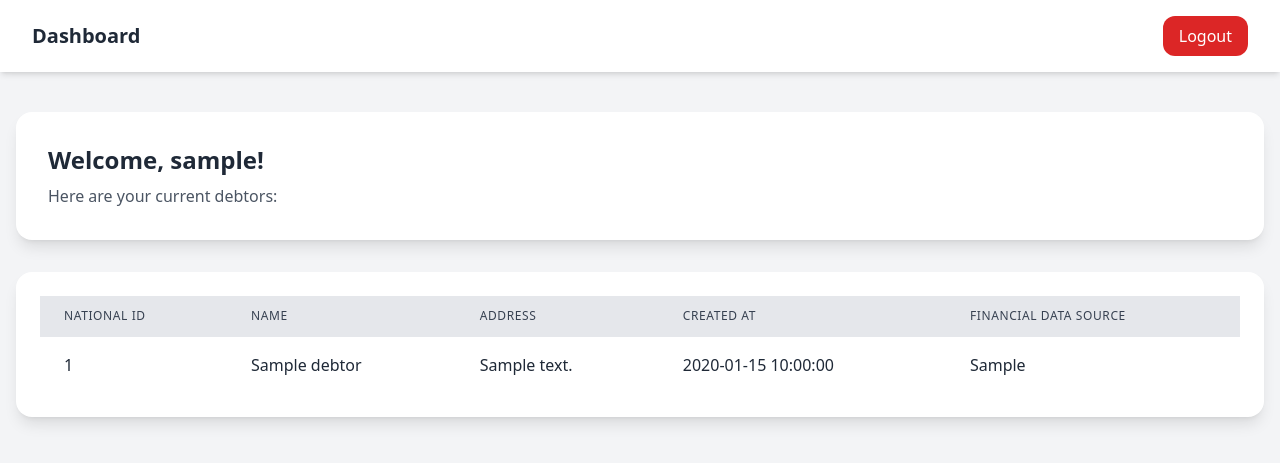
After one commit to A-D-DBS-application/web-application-2025-group-20, a Flask app: page /dashboard in a window 1280 px wide. The commit adds this page. Shown: the top 463 px of the page. Run offline with Flask 3, Linux system fonts and the light colour scheme; the visitor is signed in with stand-in values (Sample User, id 1); tables that the repository leaves empty hold one stand-in row (values such as "Sample post"); some libraries are stand-ins or nearby versions.

Commit message:
toevoegen dashboard en linken met supabase

```diff
--- a/app/config.py
+++ b/app/config.py
@@ -1,3 +1,4 @@
 class Config:
-    SQLALCHEMY_DATABASE_URI = 'postgresql://postgres:[u/@@GyZiCj#D5r$]@db.agcbqqxapmdmdprcvblj.supabase.co:5432/postgres'
+    SECRET_KEY = 'change_this_to_a_secure_random_value'
+    SQLALCHEMY_DATABASE_URI = "postgresql+psycopg2://postgres:u%2F%40%40GyZiCj%23D5r%24@db.agcbqqxapmdmdprcvblj.supabase.co:5432/postgres?sslmode=require"
     SQLALCHEMY_TRACK_MODIFICATIONS = False
--- a/app/routes.py
+++ b/app/routes.py
@@ -1,8 +1,49 @@
 from flask import Blueprint, request, redirect, url_for, render_template, session
 from .models import db, User, Debtor
-
+from sqlalchemy import text, select
 main = Blueprint('main', __name__)
 
-@main.route('/')
-def index():
-    return render_template('index.html')
+
+@main.route("/", methods=["GET", "POST"])
+def login():
+    error_message = None
+
+    if request.method == "POST":
+        username_input = request.form.get("username", "").strip()
+        user = User.query.filter_by(username=username_input).first()
+
+        if user:
+            session["username"] = username_input
+            return redirect(url_for("main.dashboard"))
+        else:
+            error_message = "Please enter a valid username."
+
+    return render_template("index.html", error_message=error_message)
+
+
+@main.route("/dashboard")
+def dashboard():
+    username = session.get("username")
+    if not username:
+        return redirect(url_for("main.login"))
+
+    # ✅ Use filter() with column reference, not filter_by()
+    debtors = Debtor.query.filter(Debtor.user_username == username).all()
+
+    return render_template("dashboard.html", debtors=debtors, username=username)
+
+from flask import redirect, url_for, session
+
+@main.route("/logout", methods=["POST"])
+def logout():
+    session.clear()
+    return redirect(url_for("main.login"))
+
+
+@main.route("/dbtest")
+def dbtest():
+    try:
+        db.session.execute(text("SELECT 1;"))
+        return "DB connection OK!"
+    except Exception as e:
+        return str(e)
--- /dev/null
+++ b/app/templates/dashboard.html
@@ -0,0 +1,88 @@
+<!DOCTYPE html>
+<html lang="en">
+<head>
+  <meta charset="UTF-8" />
+  <meta name="viewport" content="width=device-width, initial-scale=1.0" />
+  <title>Dashboard | Company Name</title>
+  <script src="https://cdn.tailwindcss.com"></script>
+  <script>
+    if (window.matchMedia('(prefers-color-scheme: dark)').matches) {
+      document.documentElement.classList.add('dark');
+    } else {
+      document.documentElement.classList.remove('dark');
+    }
+  </script>
+
+  <style>
+    @keyframes fadeInUp {
+      0% { opacity: 0; transform: translateY(20px); }
+      100% { opacity: 1; transform: translateY(0); }
+    }
+
+    .fade-in-up {
+      animation: fadeInUp 0.6s ease forwards;
+    }
+
+    .table-scroll {
+      max-height: 400px;
+      overflow-y: auto;
+    }
+  </style>
+</head>
+
+<body class="bg-gray-100 dark:bg-gray-900 text-gray-800 dark:text-gray-100 transition-colors duration-300">
+
+  <!-- Sticky Header -->
+  <header class="sticky top-0 z-50 bg-white dark:bg-gray-800 shadow-md py-4 px-8 flex justify-between items-center">
+    <h1 class="text-xl font-semibold">Dashboard</h1>
+    <form action="{{ url_for('main.logout') }}" method="POST">
+      <button type="submit"
+        class="bg-red-600 hover:bg-red-700 text-white px-4 py-2 rounded-xl transition">
+        Logout
+      </button>
+    </form>
+  </header>
+
+  <main class="container mx-auto mt-10 px-4 fade-in-up">
+    <!-- Welcome Card -->
+    <div class="bg-white dark:bg-gray-800 shadow-lg rounded-2xl p-8 mb-8">
+      <h2 class="text-2xl font-semibold mb-2">Welcome, {{ username }}!</h2>
+      <p class="text-gray-600 dark:text-gray-300">Here are your current debtors:</p>
+    </div>
+
+    <!-- Debtors Table Card -->
+    <div class="bg-white dark:bg-gray-800 shadow-lg rounded-2xl p-6">
+      {% if debtors %}
+      <div class="overflow-x-auto table-scroll">
+        <table class="min-w-full divide-y divide-gray-200 dark:divide-gray-700">
+          <thead class="bg-gray-200 dark:bg-gray-700">
+            <tr>
+              <th class="px-6 py-3 text-left text-xs font-medium text-gray-700 dark:text-gray-200 uppercase tracking-wider">National ID</th>
+              <th class="px-6 py-3 text-left text-xs font-medium text-gray-700 dark:text-gray-200 uppercase tracking-wider">Name</th>
+              <th class="px-6 py-3 text-left text-xs font-medium text-gray-700 dark:text-gray-200 uppercase tracking-wider">Address</th>
+              <th class="px-6 py-3 text-left text-xs font-medium text-gray-700 dark:text-gray-200 uppercase tracking-wider">Created At</th>
+              <th class="px-6 py-3 text-left text-xs font-medium text-gray-700 dark:text-gray-200 uppercase tracking-wider">Financial Data Source</th>
+            </tr>
+          </thead>
+          <tbody class="bg-white dark:bg-gray-800 divide-y divide-gray-200 dark:divide-gray-700">
+            {% for debtor in debtors %}
+            <tr class="hover:bg-gray-100 dark:hover:bg-gray-700 transition">
+              <td class="px-6 py-4 whitespace-nowrap">{{ debtor.national_id }}</td>
+              <td class="px-6 py-4 whitespace-nowrap">{{ debtor.name }}</td>
+              <td class="px-6 py-4 whitespace-nowrap">{{ debtor.address }}</td>
+              <td class="px-6 py-4 whitespace-nowrap">{{ debtor.created_at.strftime('%Y-%m-%d %H:%M:%S') if debtor.created_at else '' }}</td>
+              <td class="px-6 py-4 whitespace-nowrap">{{ debtor.financial_data_source }}</td>
+            </tr>
+            {% endfor %}
+          </tbody>
+        </table>
+      </div>
+      {% else %}
+      <div class="bg-blue-100 dark:bg-blue-700 text-blue-700 dark:text-blue-200 p-4 rounded-lg text-center">
+        No debtors found for your account.
+      </div>
+      {% endif %}
+    </div>
+  </main>
+</body>
+</html>
--- a/app/templates/index.html
+++ b/app/templates/index.html
@@ -64,7 +64,7 @@
   >
     <h2 class="text-2xl font-semibold mb-6 text-center">Login</h2>
 
-    <form id="loginForm" action="/login" method="POST" novalidate>
+    <form id="loginForm" action="/" method="POST" novalidate>
       <input
         type="text"
         name="username"
@@ -87,7 +87,7 @@
     </form>
 
     <p class="text-center text-sm text-gray-500 dark:text-gray-400 mt-5">
-      © 2025 Company Name
+      © 2025 Solv.io
     </p>
   </div>
 
```
Also changed, not shown: app/models.py (+9 -8 lines).
